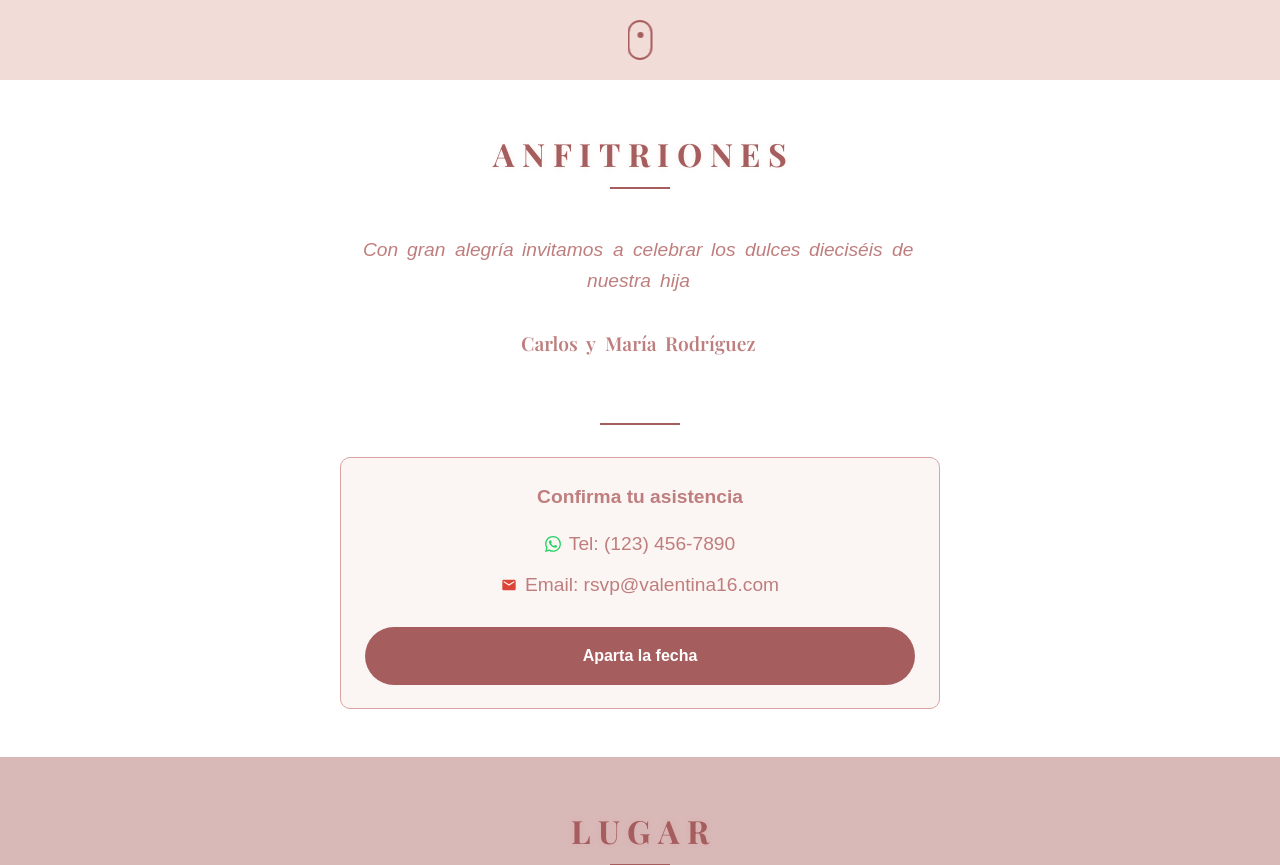
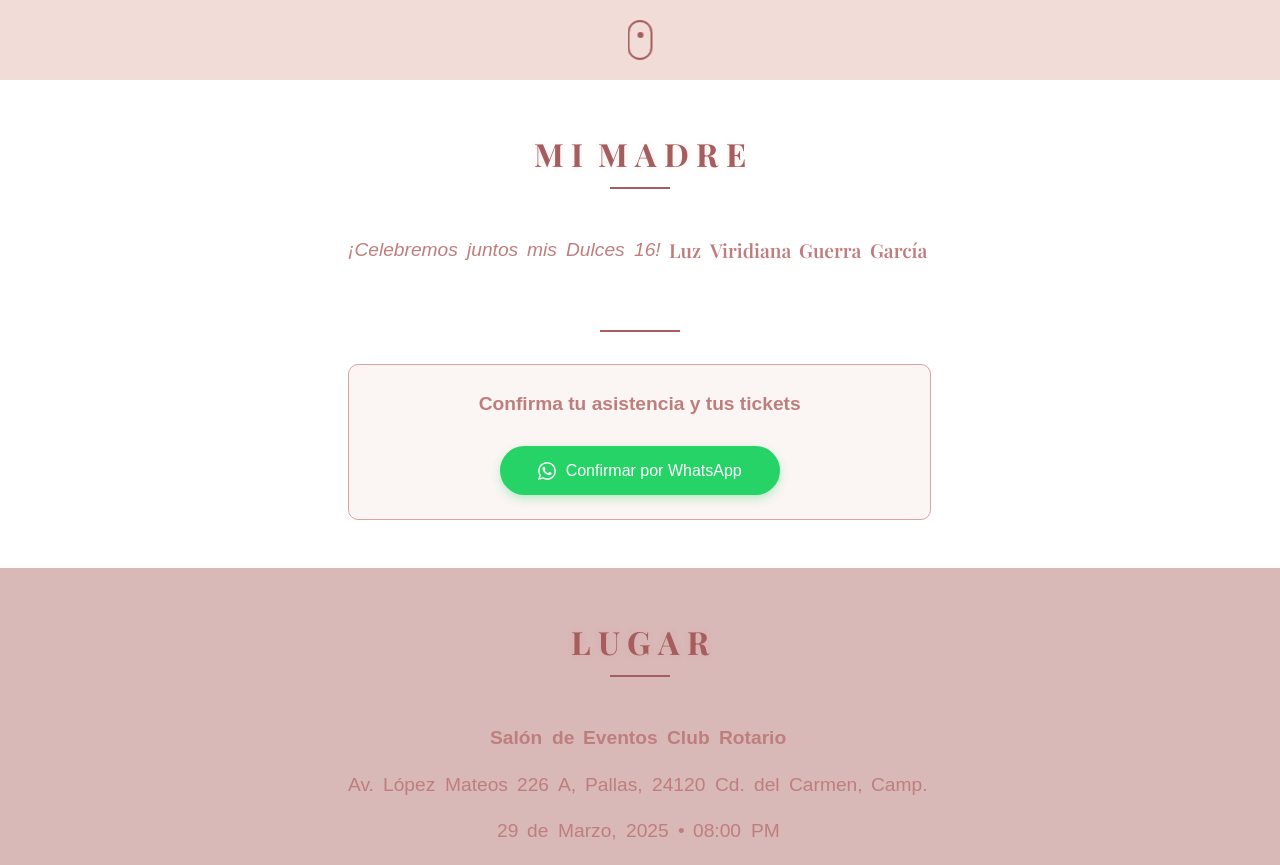
Before and after one commit to JorgeSarricolea/valentinas_xvi, an Astro site: page / in a window 1280 px wide. Shown: the part 720-1585 px from the top of the page. Built offline with nearby package versions, Linux system fonts and the light colour scheme; Astro itself is replaced by a stand-in of ours; a web font is replaced by a local one.

Commit message:
feat(parents): update invitation details and add WhatsApp RSVP
    - Updated parent's name and refined invitation message.
    - Replaced old RSVP options with a direct WhatsApp confirmation link.
    - Improved button styling and added a WhatsApp icon for better UX.

```diff
--- a/src/components/Parents.astro
+++ b/src/components/Parents.astro
@@ -1,26 +1,26 @@
 ---
 import "../styles/parents.css";
-import { animateWords, animateLetters } from "../utils/animations.js";
+import { animateWords } from "../utils/animations.js";
 
-const parentsText = "Carlos y María Rodríguez";
-const messageText =
-  "Con gran alegría invitamos a celebrar los dulces dieciséis de nuestra hija";
+const parentsText = "Luz Viridiana Guerra García";
+const messageText = "¡Celebremos juntos mis Dulces 16!";
+const whatsappNumber = "9381047146";
+const whatsappMessage =
+  "Hola Viridiana, te confirmo mi asistencia para la fiesta de Valentina";
+const encodedWhatsappMessage = encodeURIComponent(whatsappMessage);
 ---
 
 <section class="parents-section section" id="parents">
   <div class="section-content scroll-animate" data-animation="fade-up">
     <h2 class="letter-container">
-      <span class="letter-animate" style="transition-delay: 0.05s;">A</span>
-      <span class="letter-animate" style="transition-delay: 0.1s;">N</span>
-      <span class="letter-animate" style="transition-delay: 0.15s;">F</span>
-      <span class="letter-animate" style="transition-delay: 0.2s;">I</span>
-      <span class="letter-animate" style="transition-delay: 0.25s;">T</span>
-      <span class="letter-animate" style="transition-delay: 0.3s;">R</span>
-      <span class="letter-animate" style="transition-delay: 0.35s;">I</span>
-      <span class="letter-animate" style="transition-delay: 0.4s;">O</span>
-      <span class="letter-animate" style="transition-delay: 0.45s;">N</span>
-      <span class="letter-animate" style="transition-delay: 0.5s;">E</span>
-      <span class="letter-animate" style="transition-delay: 0.55s;">S</span>
+      <span class="letter-animate" style="transition-delay: 0.05s;">M</span>
+      <span class="letter-animate" style="transition-delay: 0.1s;">I</span>
+      <span class="letter-animate" style="transition-delay: 0.15s;"> </span>
+      <span class="letter-animate" style="transition-delay: 0.2s;">M</span>
+      <span class="letter-animate" style="transition-delay: 0.25s;">A</span>
+      <span class="letter-animate" style="transition-delay: 0.3s;">D</span>
+      <span class="letter-animate" style="transition-delay: 0.35s;">R</span>
+      <span class="letter-animate" style="transition-delay: 0.4s;">E</span>
     </h2>
 
     <div class="parents-details">
@@ -37,49 +37,21 @@ const messageText =
     <div class="divider scroll-animate" data-animation="fade-up"></div>
 
     <div class="rsvp-container scroll-animate" data-animation="fade-up">
-      <p class="rsvp-text">Confirma tu asistencia</p>
+      <p class="rsvp-text">Confirma tu asistencia y tus tickets</p>
       <div class="contact-info">
-        <p>
-          <a
-            href="https://wa.me/1234567890"
-            target="_blank"
-            rel="noopener noreferrer"
-            class="whatsapp-link"
-          >
-            <svg
-              class="whatsapp-icon"
-              viewBox="0 0 24 24"
-              width="16"
-              height="16"
-            >
-              <path
-                fill="currentColor"
-                d="M17.472 14.382c-.297-.149-1.758-.867-2.03-.967-.273-.099-.471-.148-.67.15-.197.297-.767.966-.94 1.164-.173.199-.347.223-.644.075-.297-.15-1.255-.463-2.39-1.475-.883-.788-1.48-1.761-1.653-2.059-.173-.297-.018-.458.13-.606.134-.133.298-.347.446-.52.149-.174.198-.298.298-.497.099-.198.05-.371-.025-.52-.075-.149-.669-1.612-.916-2.207-.242-.579-.487-.5-.669-.51-.173-.008-.371-.01-.57-.01-.198 0-.52.074-.792.372-.272.297-1.04 1.016-1.04 2.479 0 1.462 1.065 2.875 1.213 3.074.149.198 2.096 3.2 5.077 4.487.709.306 1.262.489 1.694.625.712.227 1.36.195 1.871.118.571-.085 1.758-.719 2.006-1.413.248-.694.248-1.289.173-1.413-.074-.124-.272-.198-.57-.347m-5.421 7.403h-.004a9.87 9.87 0 01-5.031-1.378l-.361-.214-3.741.982.998-3.648-.235-.374a9.86 9.86 0 01-1.51-5.26c.001-5.45 4.436-9.884 9.888-9.884 2.64 0 5.122 1.03 6.988 2.898a9.825 9.825 0 012.893 6.994c-.003 5.45-4.437 9.884-9.885 9.884m8.413-18.297A11.815 11.815 0 0012.05 0C5.495 0 .16 5.335.157 11.892c0 2.096.547 4.142 1.588 5.945L.057 24l6.305-1.654a11.882 11.882 0 005.683 1.448h.005c6.554 0 11.89-5.335 11.893-11.893a11.821 11.821 0 00-3.48-8.413z"
-              ></path>
-            </svg>
-            Tel: (123) 456-7890
-          </a>
-        </p>
-        <p>
-          <a href="mailto:rsvp@valentina16.com" class="email-link">
-            <svg class="email-icon" viewBox="0 0 24 24" width="16" height="16">
-              <path
-                fill="currentColor"
-                d="M20,4H4C2.9,4,2,4.9,2,6v12c0,1.1,0.9,2,2,2h16c1.1,0,2-0.9,2-2V6C22,4.9,21.1,4,20,4z M20,8l-8,5L4,8V6l8,5l8-5V8z"
-              ></path>
-            </svg>
-            Email: rsvp@valentina16.com
-          </a>
-        </p>
-      </div>
-
-      <div class="cta-button scroll-animate" data-animation="fade-up">
         <a
-          href="https://calendar.google.com/calendar/render?action=TEMPLATE&text=Fiesta%20de%2016%20a%C3%B1os%20de%20Valentina&dates=20250329T200000/20250330T010000&details=Te%20invitamos%20a%20celebrar%20los%20diecis%C3%A9is%20a%C3%B1os%20de%20Valentina.%20%C2%A1No%20faltes!&location=Sal%C3%B3n%20de%20Eventos%20Club%20Rotario%2C%20Av%20L%C3%B3pez%20Mateos%20226%20A%2C%20Pallas%2C%2024120%20Cdad.%20del%20Carmen%2C%20Camp."
+          href={`https://wa.me/${whatsappNumber}?text=${encodedWhatsappMessage}`}
           target="_blank"
           rel="noopener noreferrer"
+          class="whatsapp-button"
         >
-          Aparta la fecha
+          <svg class="whatsapp-icon" viewBox="0 0 24 24" width="18" height="18">
+            <path
+              fill="currentColor"
+              d="M17.472 14.382c-.297-.149-1.758-.867-2.03-.967-.273-.099-.471-.148-.67.15-.197.297-.767.966-.94 1.164-.173.199-.347.223-.644.075-.297-.15-1.255-.463-2.39-1.475-.883-.788-1.48-1.761-1.653-2.059-.173-.297-.018-.458.13-.606.134-.133.298-.347.446-.52.149-.174.198-.298.298-.497.099-.198.05-.371-.025-.52-.075-.149-.669-1.612-.916-2.207-.242-.579-.487-.5-.669-.51-.173-.008-.371-.01-.57-.01-.198 0-.52.074-.792.372-.272.297-1.04 1.016-1.04 2.479 0 1.462 1.065 2.875 1.213 3.074.149.198 2.096 3.2 5.077 4.487.709.306 1.262.489 1.694.625.712.227 1.36.195 1.871.118.571-.085 1.758-.719 2.006-1.413.248-.694.248-1.289.173-1.413-.074-.124-.272-.198-.57-.347m-5.421 7.403h-.004a9.87 9.87 0 01-5.031-1.378l-.361-.214-3.741.982.998-3.648-.235-.374a9.86 9.86 0 01-1.51-5.26c.001-5.45 4.436-9.884 9.888-9.884 2.64 0 5.122 1.03 6.988 2.898a9.825 9.825 0 012.893 6.994c-.003 5.45-4.437 9.884-9.885 9.884m8.413-18.297A11.815 11.815 0 0012.05 0C5.495 0 .16 5.335.157 11.892c0 2.096.547 4.142 1.588 5.945L.057 24l6.305-1.654a11.882 11.882 0 005.683 1.448h.005c6.554 0 11.89-5.335 11.893-11.893a11.821 11.821 0 00-3.48-8.413z"
+            ></path>
+          </svg>
+          <span>Confirmar por WhatsApp</span>
         </a>
       </div>
     </div>
--- a/src/styles/parents.css
+++ b/src/styles/parents.css
@@ -92,3 +92,58 @@
 .email-link:hover .email-icon {
   color: #DB4437;
 }
+
+/* WhatsApp button styles */
+.whatsapp-button {
+  display: inline-flex;
+  align-items: center;
+  justify-content: center;
+  background-color: #25D366; /* WhatsApp green */
+  color: white;
+  text-decoration: none;
+  padding: 12px 20px;
+  border-radius: 30px;
+  font-weight: 500;
+  transition: all 0.3s ease;
+  box-shadow: 0 4px 10px rgba(37, 211, 102, 0.3);
+  margin-top: 10px;
+  border: none;
+  cursor: pointer;
+  width: 100%;
+  max-width: 280px;
+}
+
+.whatsapp-button:hover {
+  background-color: #128C7E; /* Darker WhatsApp green */
+  transform: translateY(-2px);
+  box-shadow: 0 6px 15px rgba(37, 211, 102, 0.4);
+}
+
+.whatsapp-button .whatsapp-icon {
+  margin-right: 10px;
+  color: white;
+}
+
+/* Add a subtle animation on hover */
+.whatsapp-button:hover .whatsapp-icon {
+  animation: pulse 1s infinite;
+}
+
+@keyframes pulse {
+  0% {
+    transform: scale(1);
+  }
+  50% {
+    transform: scale(1.1);
+  }
+  100% {
+    transform: scale(1);
+  }
+}
+
+/* Center the button */
+.contact-info {
+  display: flex;
+  justify-content: center;
+  align-items: center;
+}
```
